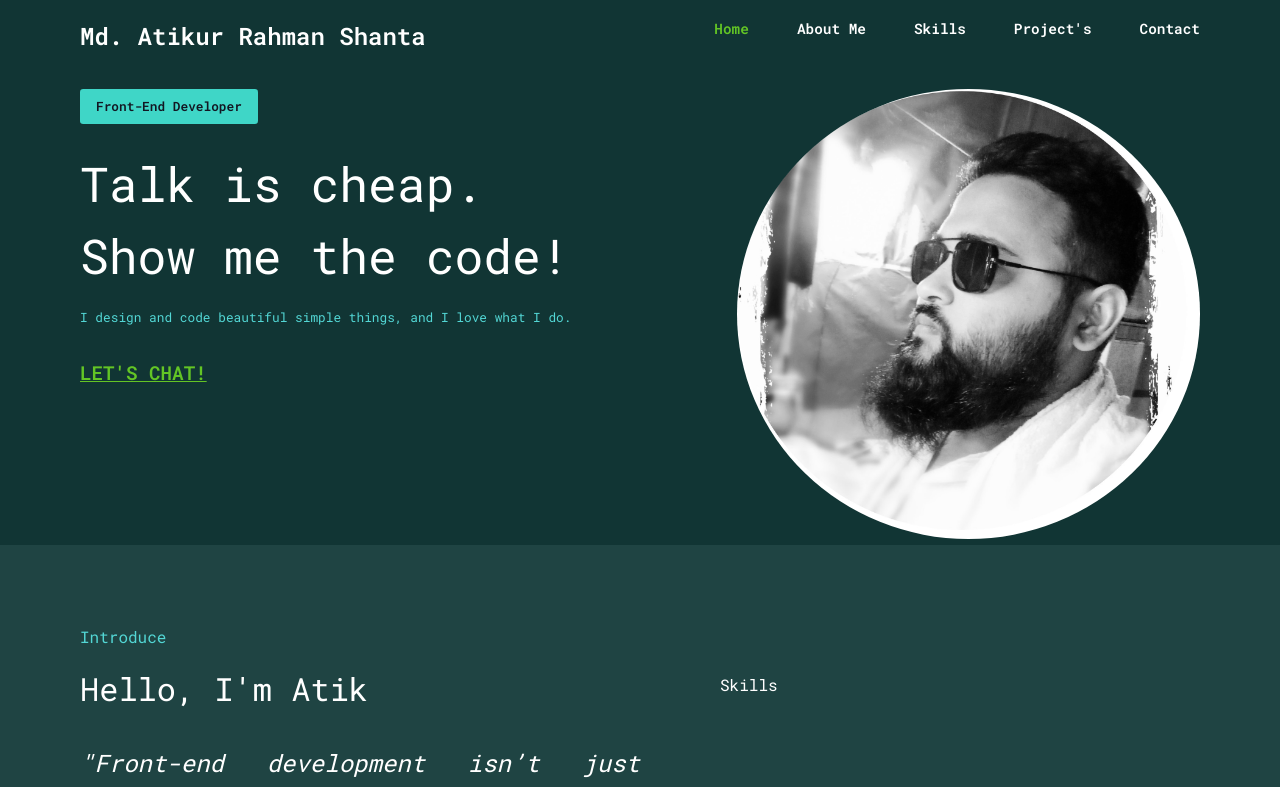
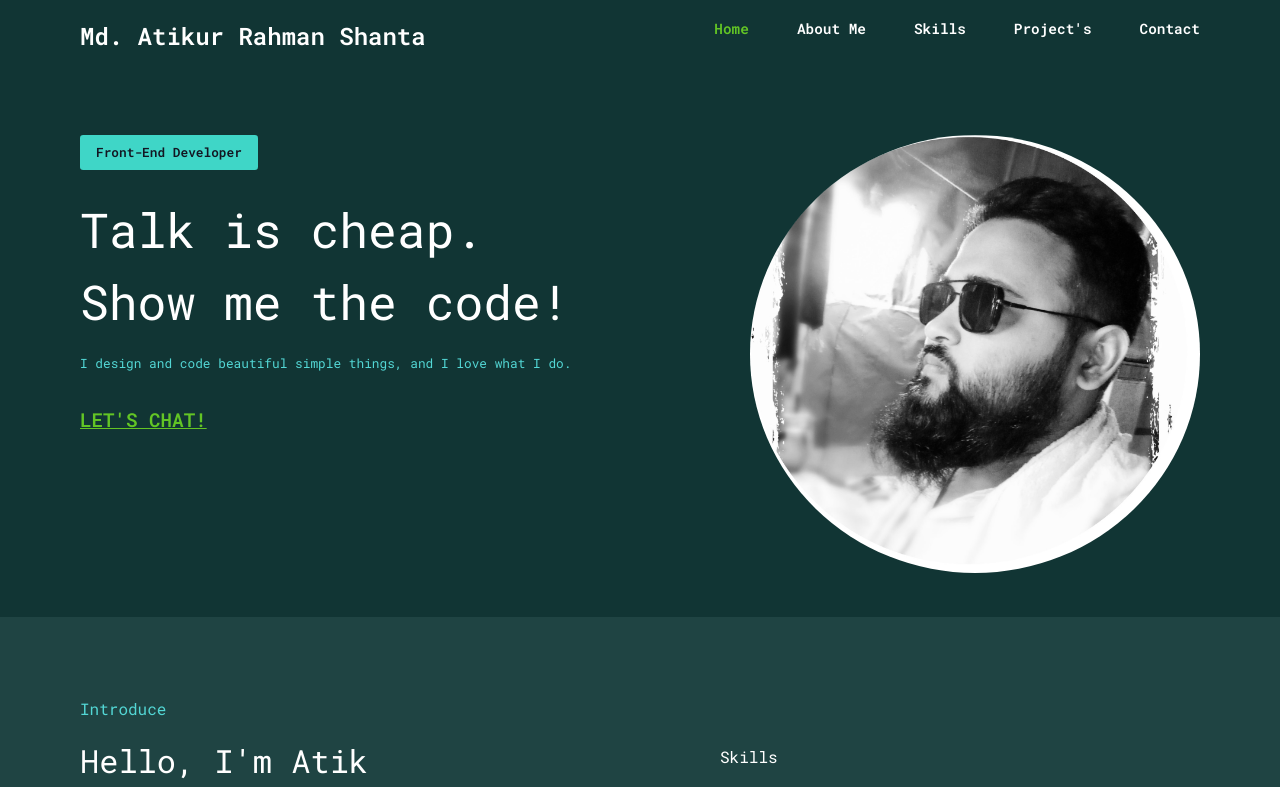
Before and after one commit to Atik2788/Port.F-24, a Next.js app: page / in a window 1280 px wide. Shown: the top 787 px of the page. Built offline with nearby package versions, Linux system fonts and the light colour scheme.

Commit message:
doing animation in image

```diff
--- a/components/Footer.tsx
+++ b/components/Footer.tsx
@@ -15,7 +15,7 @@ export default function Footer() {
                     </a>
                 </li>
                 <li>
-                    <a href="https://www.linkedin.com/in/skanderblaiti" target="_blank" rel="noreferrer">
+                    <a href="https://www.linkedin.com/in/md-atikur-rahman-shanta-88a182241/" target="_blank" rel="noreferrer">
                         <Image src="/icons/linkedin.svg" width={24} height={24} alt="linkedin-icon" />
                     </a>
                 </li>
@@ -25,9 +25,9 @@ export default function Footer() {
                     </a>
                 </li>
                 <li>
-                    <a href="https://youtube.com/Blaiti" target="_blank" rel="noreferrer">
+                    {/* <a href="https://youtube.com/Blaiti" target="_blank" rel="noreferrer">
                         <Image src="/icons/youtube.svg" width={24} height={24} alt="youtube-icon" />
-                    </a>
+                    </a> */}
                 </li>
             </ul>
         </footer>
--- a/components/Header.tsx
+++ b/components/Header.tsx
@@ -45,6 +45,7 @@ export default function Header() {
           </div>
         </div>
         <div className="pro-pic-container">
+          <div className="pro-pic-ani">
             <Image
               className="pro-pic"
               src="/images/atik.jpg"
@@ -52,6 +53,7 @@ export default function Header() {
               height={450}
               alt="atik"
             />
+          </div>
         </div>
       </div>
       {isModalVisible && (
--- a/components/Skills.tsx
+++ b/components/Skills.tsx
@@ -21,8 +21,7 @@ const Skills = () => {
   useEffect(() => {
     function showArrow() {
       if (window.scrollY >= 120 ) {
-        setActive(true);
-        console.log('120')}
+        setActive(true)}
       else{
         setActive(false)
       }
--- a/pages/index.tsx
+++ b/pages/index.tsx
@@ -9,7 +9,7 @@ const Home: NextPage = () => {
     <>
       <Head>
         <title>Atik - Front-End Developer</title>
-        <link rel="icon" href="/favicon.ico" />
+        <link rel="icon" href="/atik.ico" />
         <meta name="author" content="Atik" />
         <meta name="keywords" content="ReactJS, NextJS" />
         <meta name="description" content="I am a talented Front-End developer." />
--- a/styles/globals.css
+++ b/styles/globals.css
@@ -81,14 +81,14 @@ nav .logo {
   font-size: 1.5rem;
   font-weight: 600;
 }
-.nav_style li{
+.nav_style li {
   list-style-type: none;
   margin-left: 3rem;
   font-size: 0.9rem;
   font-weight: 600;
 }
-.nav_style li:hover{
-color: #26c3c0e1;
+.nav_style li:hover {
+  color: #26c3c0e1;
 }
 
 .nav__name::after {
@@ -102,10 +102,6 @@ color: #26c3c0e1;
     opacity: 0;
   }
 }
-
-
-
-
 
 /* nav ul li {
   list-style-type: none;
@@ -138,7 +134,7 @@ color: #26c3c0e1;
 /* header */
 .header {
   justify-content: space-between;
-  padding: 1.1rem 5rem 0rem 5rem;
+  padding: 4rem 5rem 2rem 5rem;
 }
 .header h1 {
   margin: auto;
@@ -165,7 +161,7 @@ color: #26c3c0e1;
     transform: translateX(50%);
     opacity: 0;
   }
-  100%{
+  100% {
     transform: translateX(0%);
     opacity: 1;
   }
@@ -175,7 +171,7 @@ color: #26c3c0e1;
     transform: translateX(-50%);
     opacity: 0;
   }
-  100%{
+  100% {
     transform: translateX(0%);
     opacity: 1;
   }
@@ -185,34 +181,32 @@ color: #26c3c0e1;
     transform: translateY(200%);
     opacity: 0;
   }
-  100%{
+  100% {
     transform: translateY(0%);
     opacity: 1;
   }
 }
 
-.slide__right{
+.slide__right {
   opacity: 1;
   transform: translateX(50%);
-  animation: slideLeft .7s ease forwards;
+  animation: slideLeft 0.7s ease forwards;
 }
 
-.slide__left{
+.slide__left {
   opacity: 1;
   transform: translateX(50%);
   animation: slideRight 1s ease forwards;
 }
 
-.slide__bottom{
+.slide__bottom {
   opacity: 1;
   transform: translateY(200%);
   animation: slideBottom 0.7s ease forwards;
 }
-.none{
+.none {
   display: none;
 }
-
-
 
 .header a {
   font-size: 1.2rem;
@@ -222,12 +216,52 @@ color: #26c3c0e1;
   cursor: pointer;
 }
 
-.pro-pic{
-  border: 1px solid black;
+
+/* Container styling for profile image reveal */
+.pro-pic-container {
+  position: relative;
+  width: 450px;
+  height: 450px;
+  overflow: hidden;
+}
+
+/* Apply the reveal animation to the container */
+.pro-pic-ani {
+  width: 100%;
+  height: 100%;
+  animation: revealImage 2s ease forwards;
+  clip-path: inset(0 50% 0 50%); /* Start as a narrow vertical line */
+}
+
+/* Round the image */
+.pro-pic {
   border-radius: 50%;
 }
 
+/* Animation for revealing the image */
+@keyframes revealImage {
+  0% {
+    clip-path: inset(0 50% 0 50%); /* Narrow vertical line */
+  }
+  100% {
+    clip-path: inset(0 0 0 0); /* Fully revealed */
+  }
+}
 
+
+
+
+
+@keyframes showBig {
+  0% {
+    transform: translateY(50%);
+    opacity: 0;
+  }
+  100% {
+    transform: translateY(0%);
+    opacity: 1;
+  }
+}
 
 /* About */
 .about-card {
@@ -283,7 +317,6 @@ color: #26c3c0e1;
   margin-top: 3rem;
 }
 .skills_name {
-
   display: grid;
   grid-template-columns: auto auto auto auto;
   margin-top: 2rem;
@@ -364,7 +397,7 @@ footer ul li {
 
   /* Condition display */
 
-  .nav_list_div{
+  .nav_list_div {
     position: relative;
   }
 
@@ -398,17 +431,16 @@ footer ul li {
     animation: bounce-in 0.6s ease-in-out; /* Trigger the bounce animation */
   }
 
-  .navList_small_show li{
+  .navList_small_show li {
     padding: 1vh 3vh;
   }
 
-  .navList_small li{
+  .navList_small li {
     padding: 1vh 3vh;
   }
 
-
-/* Hover effect for mobile menu items */
-  .navList_small_show li:hover{
+  /* Hover effect for mobile menu items */
+  .navList_small_show li:hover {
     background-color: #113534;
   }
 
```
Also changed, not shown: 1 other file (tests, documents, lock files or other folders). Lines whose indentation alone changed are shown as unchanged.
